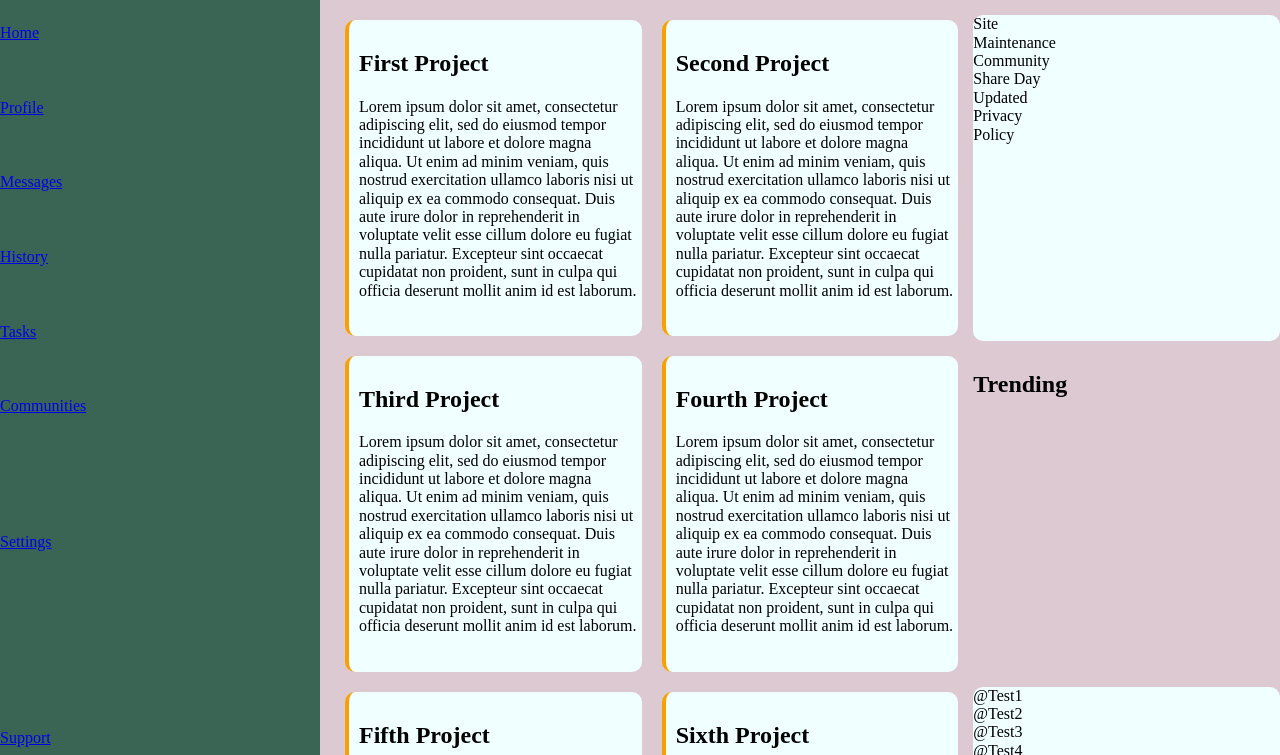
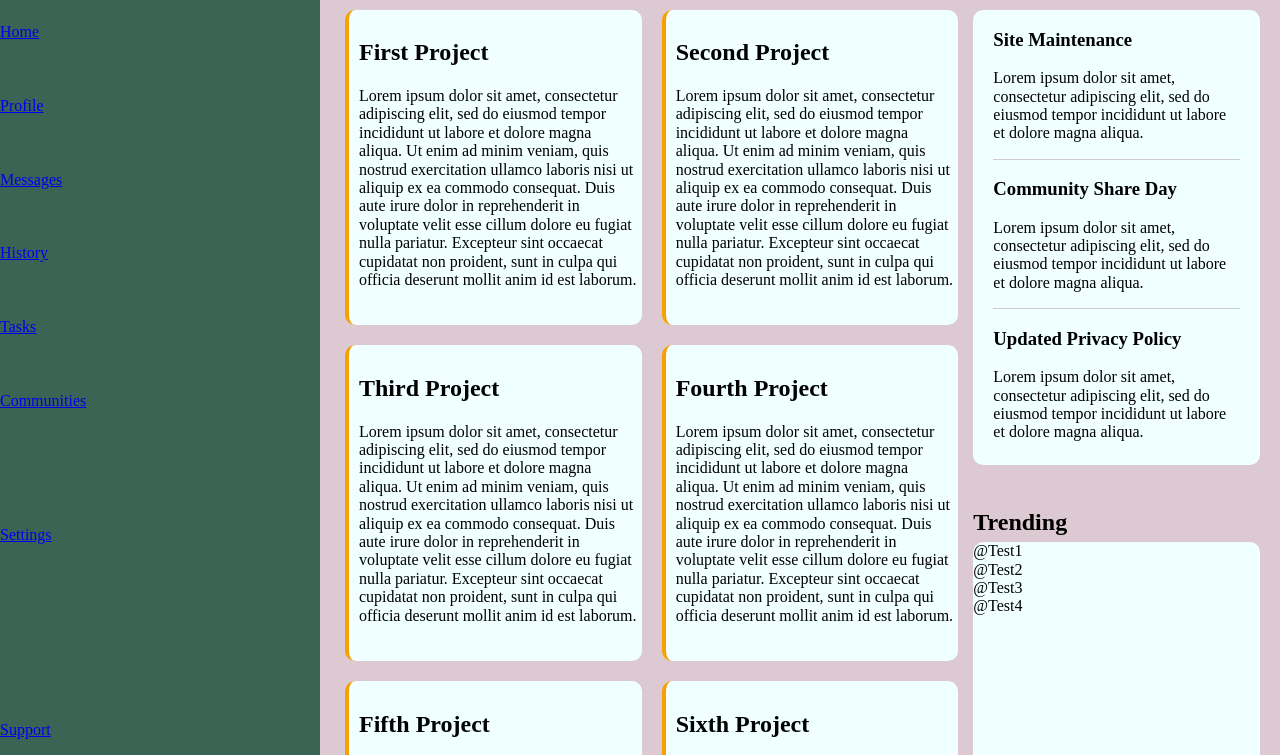
Before and after one commit to dbh133/OdinAdminDash, a plain HTML site: page index.html in a window 1280 px wide. Shown: the part 145-900 px from the top of the page. Drawn offline with Linux system fonts and the light colour scheme.

Commit message:
90% done with main content layout

```diff
--- a/index.html
+++ b/index.html
@@ -127,12 +127,38 @@
 							</p>
 						</div>
 					</div>
+					<div class="content-right">
 						<h2 class="announce-head">Announcements</h2>
 						<div class="announcements">
 							<div class="announcement-container">
-							<div class="ann-one">Site Maintenance</div>
-							<div class="ann-two">Community Share Day</div>
-							<div class="ann-three">Updated Privacy Policy</div>
+								<div class="maintenance">
+									<h3 class="ann-one">Site Maintenance</h3>
+
+									<p>
+										Lorem ipsum dolor sit amet, consectetur adipiscing elit, sed
+										do eiusmod tempor incididunt ut labore et dolore magna
+										aliqua.
+									</p>
+								</div>
+								<div class="community">
+									<h3 class="ann-two">Community Share Day</h3>
+
+									<p>
+										Lorem ipsum dolor sit amet, consectetur adipiscing elit, sed
+										do eiusmod tempor incididunt ut labore et dolore magna
+										aliqua.
+									</p>
+								</div>
+
+								<div class="privacy-policy">
+									<h3 class="ann-three">Updated Privacy Policy</h3>
+
+									<p>
+										Lorem ipsum dolor sit amet, consectetur adipiscing elit, sed
+										do eiusmod tempor incididunt ut labore et dolore magna
+										aliqua.
+									</p>
+								</div>
 							</div>
 						</div>
 						<h2 class="trending-head">Trending</h2>
@@ -145,5 +171,6 @@
 					</div>
 				</div>
 			</div>
+		</div>
 	</body>
 </html>
--- a/style.css
+++ b/style.css
@@ -55,21 +55,38 @@
 }
 
 .trending {
-	grid-column-start: 3;
 	background-color: azure;
 	border-radius: 10px;
+	grid-row: 4;
+	grid-column: 1;
+}
+
+.trending-head {
+	grid-row: 3;
+	grid-column: 1;
+	display: flex;
+	justify-content: flex-start;
+	align-items: flex-end;
+	height: 70%;
 }
 
 .announcement-container {
 	display: grid;
-	width: 1em;
+	grid-template-rows: 1fr 1fr 1fr;
+	grid-template-columns: 1fr;
+	padding: 0px 20px;
 }
 
 .announcements {
-	grid-column: 3;
-	grid-row: 2;
 	background-color: azure;
 	border-radius: 10px;
+	grid-row: 2;
+	grid-column: 1;
+}
+
+.announce-head {
+	grid-row: 1;
+	grid-column: 1;
 }
 
 .content {
@@ -84,19 +101,9 @@
 	border-top: gray 10px;
 }
 
-.announce-head {
-	grid-column: 3;
-	grid-row: 1;
-}
-
 .project-head {
 	margin: 10px;
 	grid-column: 1 / span 2;
-}
-
-.trending-head {
-	grid-row: 3;
-	grid-column: 3;
 }
 
 .projects {
@@ -106,3 +113,27 @@
 	margin: 5px;
 	padding: 10px 5px 20px 10px;
 }
+
+.content-right {
+	display: grid;
+	grid-template-rows: 0.1fr 1fr 0.1fr 1fr;
+	grid-column: 3;
+	grid-row: 1 / span 4;
+	gap: 5px 10px;
+	padding-right: 20px;
+	padding-bottom: 5px;
+}
+
+.maintenance {
+	grid-row: 1;
+	border-bottom: 1px solid #772f4d42;
+}
+
+.community {
+	grid-row: 2;
+	border-bottom: 1px solid #772f4d42;
+}
+
+.privacy-policy {
+	grid-row: 3;
+}
```
Lines whose indentation alone changed are shown as unchanged.
